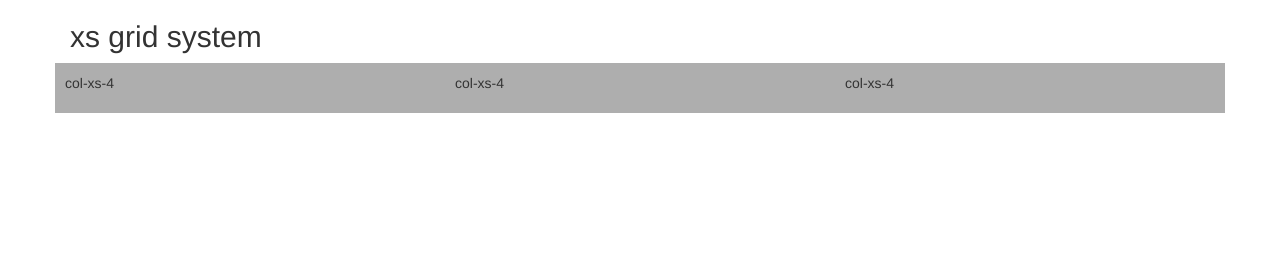
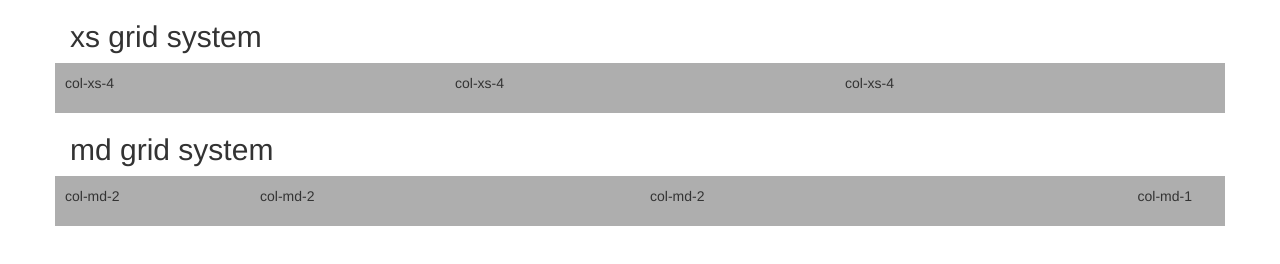
Before and after one commit to kevin8684/grid-system, a plain HTML site: page index.html in a window 1280 px wide. Drawn offline with Linux system fonts and the light colour scheme.

Commit message:
created new md section

```diff
--- a/index.html
+++ b/index.html
@@ -19,7 +19,27 @@
 			<div class="col-xs-4">
 				<p>col-xs-4</p>
 			</div>
-		</div>
-	</div>
+		</div> <!-- end of xs grid -->
+
+		<h2>md grid system</h2>
+			<div class="row show-grid">
+			<div class="col-md-2">
+				<p>col-md-2</p>
+			</div>
+			<div class="col-md-4">
+				<p>col-md-2</p>
+			</div>
+			<div class="col-md-5">
+				<p>col-md-2</p>
+			</div>
+			<div class="col-md-1">
+				<p>col-md-1</p>
+			</div>
+			</div>
+	</div> <!-- end of container -->
 </body>
 </html>
+
+
+<!-- 4 elements med
+2, 4,5,1 -->
```
